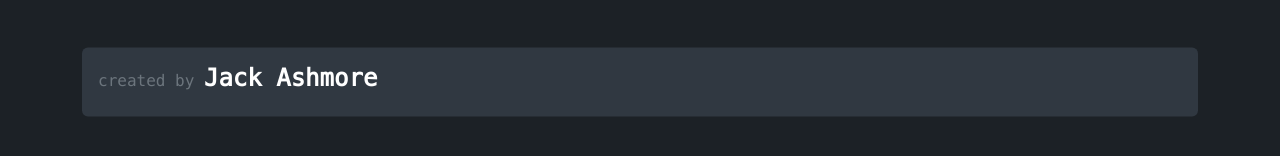
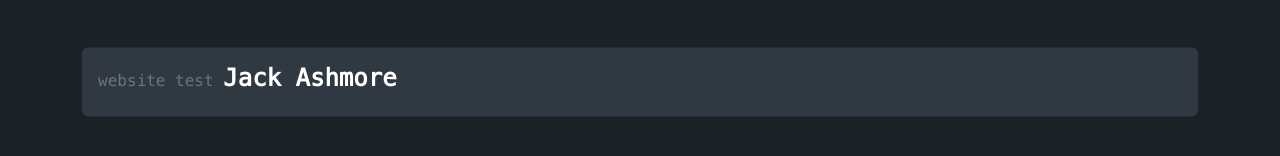
Before and after one commit to jackashmore/jackashmore.github.io, a plain HTML site: page index.html in a window 1280 px wide. Shown: the part 318-474 px from the top of the page. Drawn offline with nearby package versions, Linux system fonts and the light colour scheme.

Commit message:
Update index.html

```diff
--- a/index.html
+++ b/index.html
@@ -18,7 +18,7 @@
           <div class="p-3 rounded surface-one sec-expand">
             <div class="row">
               <div class="col-lg-8">
-                <p class="h4"><span class="h6 text-muted">created by </span><b>Jack Ashmore</b></p>
+                <p class="h4"><span class="h6 text-muted">website test </span><b>Jack Ashmore</b></p>
               </div>
             </div>
           </div>
```
